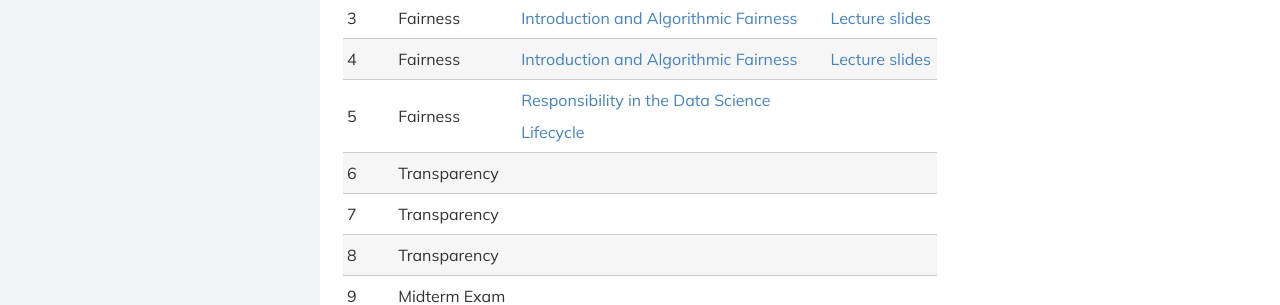
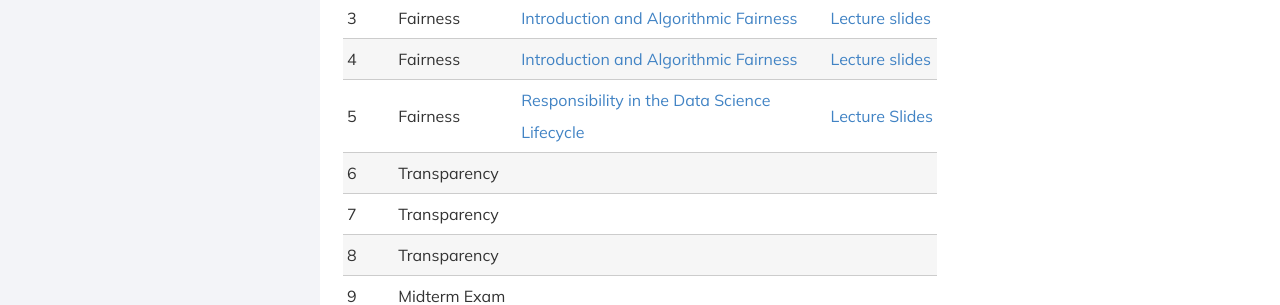
Before and after one commit to DataResponsibly/rds25, a Jekyll site: the page built from modules/ds_ua_202/_posts/2000-01-01-DS-UA-202.md, in a window 1280 px wide and 900 px high, scrolled down 1469 px. Shown: the part 154-459 px from the top of the window. Built offline with Jekyll 4.4.1, drawn with Linux system fonts in a browser that asks for light colours; nearby versions of some CDN libraries.

Commit message:
updated lecture slides JC

```diff
--- a/modules/ds_ua_202/_posts/2000-01-01-DS-UA-202.md
+++ b/modules/ds_ua_202/_posts/2000-01-01-DS-UA-202.md
@@ -35,7 +35,7 @@
 | 2    | Fairness       | [Introduction and Algorithmic Fairness](../../../assets/fairness_reader_2024.pdf) | [Lecture slides](../../../assets/JC 2_3_Fairness_DS_UA_202_Spring_2025.pdf) |
 | 3    | Fairness       | [Introduction and Algorithmic Fairness](../../../assets/fairness_reader_2024.pdf) | [Lecture slides](../../../assets/JC 2_3_Fairness_DS_UA_202_Spring_2025.pdf) |
 | 4    | Fairness       | [Introduction and Algorithmic Fairness](../../../assets/fairness_reader_2024.pdf) | [Lecture slides](../../../assets/4_Fairness_DS_UA_202_Spring'25.pdf) |
-| 5    | Fairness       | [Responsibility in the Data Science Lifecycle](../../../assets/lifecycle_reader_2024_DS_UA_202_Spring'25.pdf) ||
+| 5    | Fairness       | [Responsibility in the Data Science Lifecycle](../../../assets/lifecycle_reader_2024_DS_UA_202_Spring'25.pdf) |[Lecture Slides](../../../assets/JC 5_6_Lifecycle_DS_UA_202.pdf)|
 | 6    | Transparency   |         | |
 | 7    | Transparency   |         | |
 | 8    | Transparency   |         | |
```
Also changed, not shown: 1 other file.
